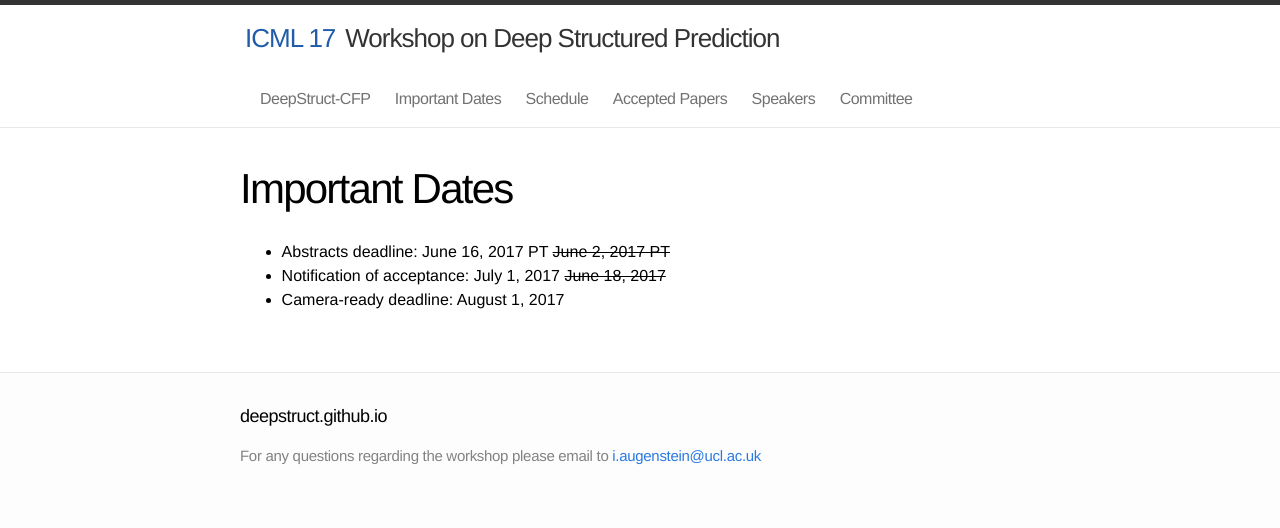
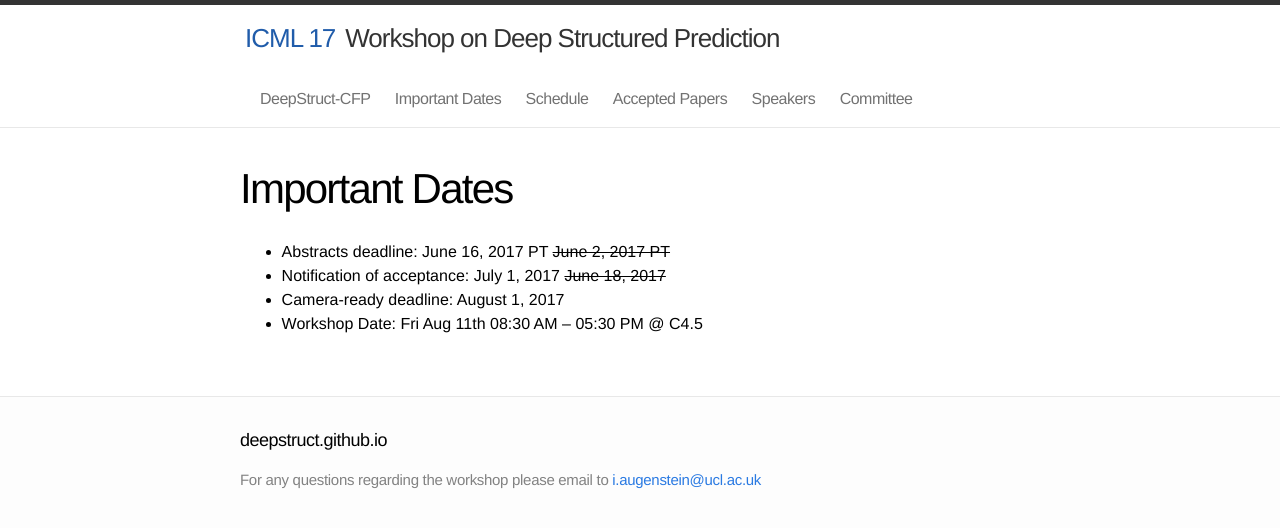
Before and after one commit to deepstruct/deepstruct.github.io, a Jekyll site: the page built from ICML17/2_date.md, in a window 1280 px wide. Shown: the top 528 px of the page. Built offline with Jekyll 4.4.1, drawn with Linux system fonts in a browser that asks for light colours.

Commit message:
Update 2_date.md

```diff
--- a/ICML17/2_date.md
+++ b/ICML17/2_date.md
@@ -7,3 +7,4 @@
 * Abstracts deadline: June 16, 2017  PT ~~June 2, 2017  PT~~
 * Notification of acceptance: July 1, 2017 ~~June 18, 2017~~
 * Camera-ready deadline:  August 1, 2017
+* Workshop Date: Fri Aug 11th 08:30 AM -- 05:30 PM @ C4.5
```
